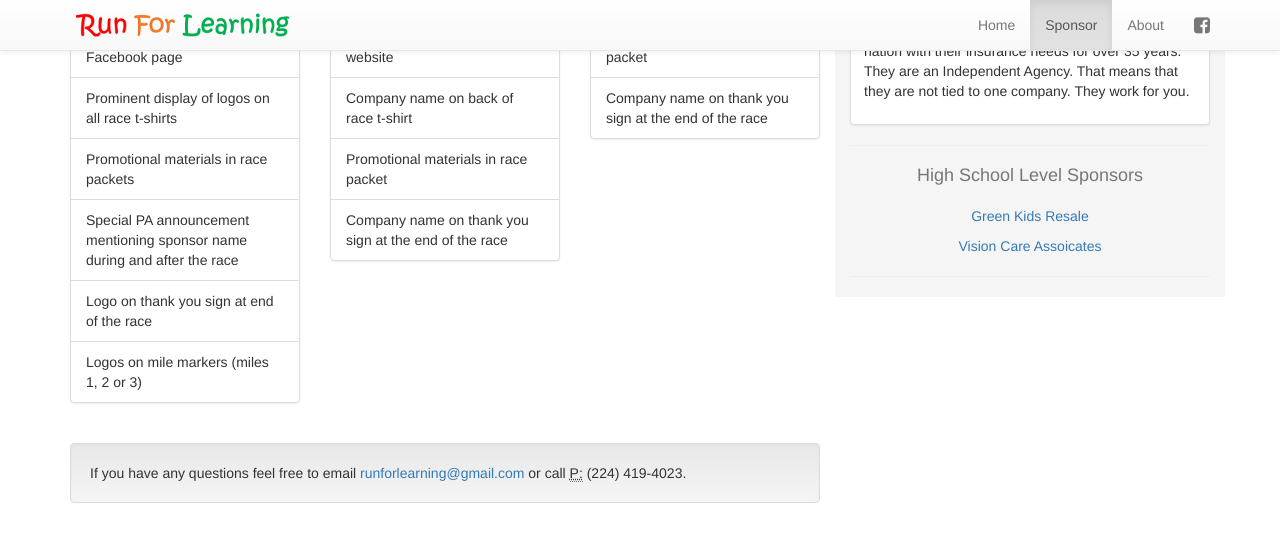
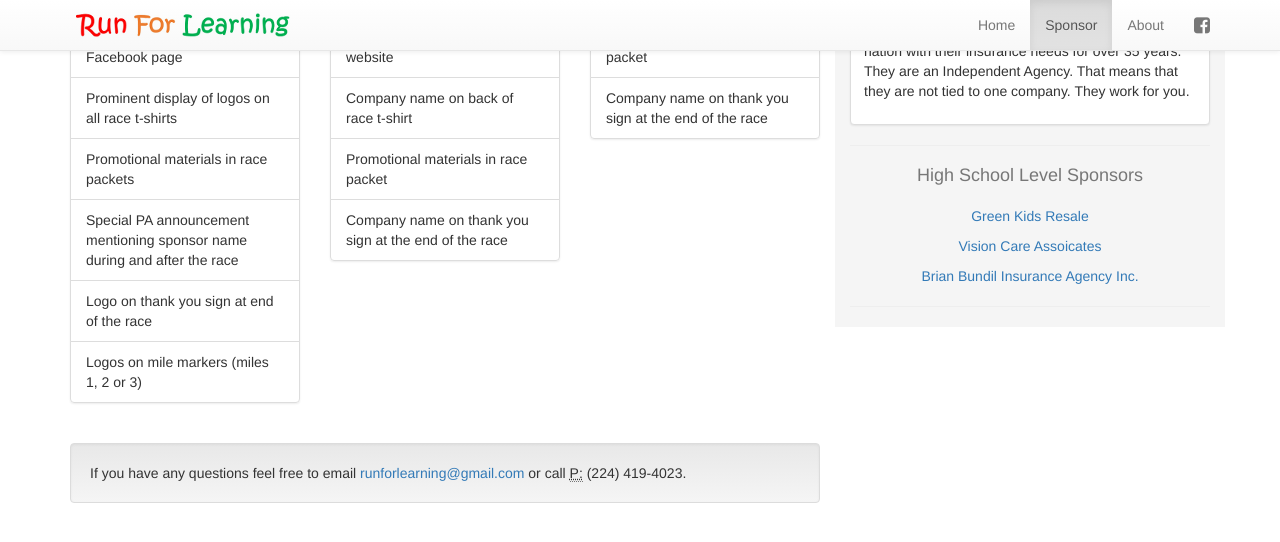
Before and after one commit to runforlearning/runforlearning.github.io, a Jekyll site: the page built from sponsor.html, in a window 1280 px wide and 900 px high, scrolled down 1010 px, cut to the strip 0-600 px from the top of the window. Shown: the top 542 px of the strip. Built offline with Jekyll 4.4.1, drawn with Linux system fonts in a browser that asks for light colours; nearby versions of some CDN libraries.

Commit message:
Adds high school level sponsor

```diff
--- a/_includes/sponsor_sidebar.html
+++ b/_includes/sponsor_sidebar.html
@@ -13,4 +13,7 @@
 <p class="text-center">
   <a href="http://www.visioncaregrayslake.com/" alt="Vision Care Associates Grayslake" target="_blank">Vision Care Assoicates</a>
 </p>
+<p class="text-center">
+  <a href="http://www.brianbudil.com/" alt="Brian Bundil Insurance Agency Inc." target="_blank">Brian Bundil Insurance Agency Inc.</a>
+</p>
 <hr>
```
